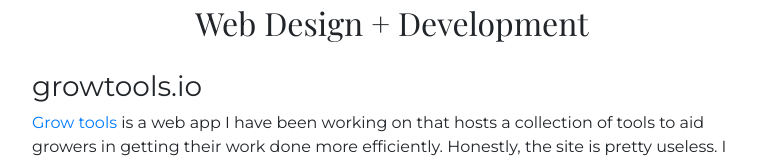
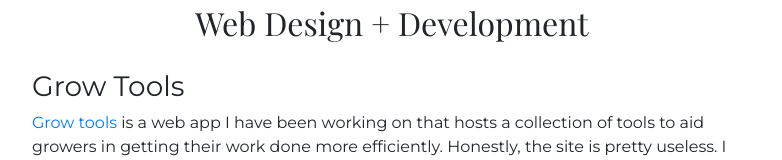
Before and after one commit to jfaro/portfolio, a React (Create React App) app: page / in a window 1280 px wide. Shown: the part 214-374 px from the top of the page, without its empty margins (248-1030 px from the left). Built offline with nearby package versions, Linux system fonts and the light colour scheme; a web font is replaced by a local one.

Commit message:
updated text on home page

```diff
--- a/src/pages/Home.js
+++ b/src/pages/Home.js
@@ -28,13 +28,10 @@
 class Home extends React.Component {
 
   render() {
-
     return (
-
       <div className="home" >
 
         <Header />
-
         <hr />
 
         <div className="page-body">
@@ -49,13 +46,12 @@
             )}
           </VisibilitySensor>
 
-
           <section>
-            <h3>growtools.io</h3>
+            <h3>Grow Tools</h3>
 
             <p>
               <a href="http://www.growtools.io" target="_blank" rel="noopener noreferrer" aria-label="grow tools">Grow tools</a> is a web app I have been working on that hosts a collection of tools to aid growers in getting their work done more efficiently. Honestly, the site is pretty useless. I have mostly been building it to familiarize myself with <a href="https://reactjs.org/" target="_blank" rel="noopener noreferrer" aria-label="React.js homepage">React</a> and because designing icons is fun. I intend to add a back-end to handle authentication so that users can create profiles. After adding user profiles, I would like to build a calendar feature that that would allow growers to log their processes to share with others.
-              </p>
+            </p>
 
             <div className="button-bar">
               <Button
@@ -90,7 +86,7 @@
           <section>
             <h3>Storoc</h3>
             <p>
-              During the 2020 Sp/Su term at UM, a special version of <a href="https://atlas.ai.umich.edu/course/EECS%20495/" target="_blank" rel="noopener noreferrer" aria-label="EECS 495 information">EECS 495: Software Development for Accessibility</a> was offered where students were tasked with designing and developing solutions to problems created by the COVID-19 pandemic. My group created a live occupancy monitoring system for businesses, using object detection algorithms that ran on a Raspberry Pi. My role within the group was to design and build the front-end web application.
+              During the 2020 Sp/Su term at UM, a special version of <a href="https://atlas.ai.umich.edu/course/EECS%20495/" target="_blank" rel="noopener noreferrer" aria-label="EECS 495 information">EECS 495: Software Development for Accessibility</a> was offered where students were tasked with designing and developing solutions to problems created by the COVID-19 pandemic. My group created a live occupancy monitoring system for businesses, using object detection algorithms that ran on a Raspberry Pi. My role within the group was to design and build the front-end.
           </p>
             <div className="button-bar">
               <Button
```
